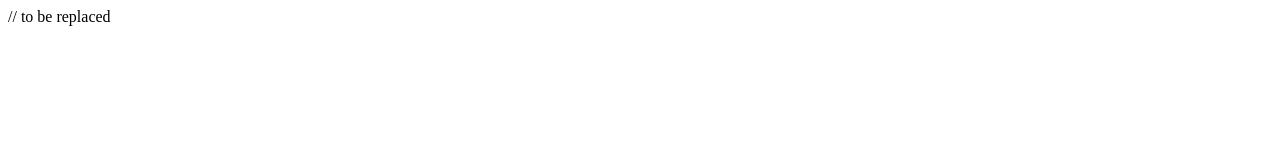
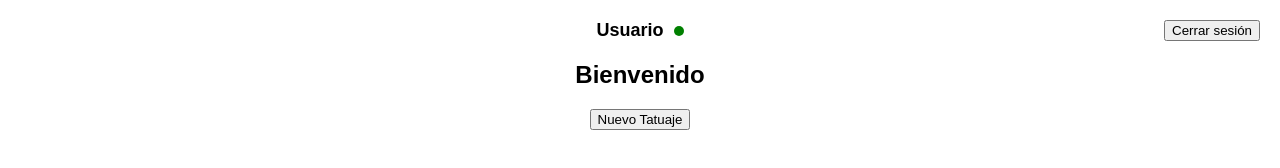
Before and after one commit to FLIK29/chat-form-tickets, a website: page public/index.html in a window 1280 px wide. Drawn offline with Linux system fonts and the light colour scheme.

Commit message:
index.html

```diff
--- a/public/index.html
+++ b/public/index.html
@@ -1 +1,78 @@
-// to be replaced
+<!DOCTYPE html>
+<html lang="en">
+<head>
+  <meta charset="UTF-8" />
+  <title>Chat Tattoo App</title>
+  <style>
+    body {
+      font-family: sans-serif;
+      text-align: center;
+      margin: 0;
+      padding: 20px;
+    }
+    .header {
+      display: flex;
+      justify-content: center;
+      align-items: center;
+      gap: 10px;
+      font-weight: bold;
+      font-size: 18px;
+    }
+    .status-dot {
+      width: 10px;
+      height: 10px;
+      border-radius: 50%;
+      background-color: green;
+    }
+    #logout-btn {
+      position: absolute;
+      right: 20px;
+      top: 20px;
+    }
+    .view {
+      display: none;
+    }
+    .active {
+      display: block;
+    }
+    .ticket-button {
+      margin: 10px;
+      padding: 10px;
+      display: block;
+    }
+  </style>
+</head>
+<body>
+  <button id="logout-btn">Cerrar sesión</button>
+  <div class="header">
+    <div id="user-name">Usuario</div>
+    <div class="status-dot"></div>
+  </div>
+
+  <!-- Vistas -->
+  <div id="waiting-room" class="view active">
+    <h2>Bienvenido</h2>
+    <button id="new-ticket-btn">Nuevo Tatuaje</button>
+    <div id="ticket-list"></div>
+  </div>
+
+  <div id="form-view" class="view">
+    <form id="tattoo-form">
+      <input type="text" name="idea" placeholder="Idea de tatuaje" required><br>
+      <input type="text" name="placement" placeholder="Ubicación en el cuerpo" required><br>
+      <input type="text" name="size" placeholder="Tamaño" required><br>
+      <input type="text" name="appointment" placeholder="Día y hora preferida" required><br>
+      <button type="submit">Enviar</button>
+    </form>
+  </div>
+
+  <div id="chat-view" class="view">
+    <div id="chat-log"></div>
+    <input type="text" id="chat-input" placeholder="Escribe aquí...">
+    <button id="chat-send">Enviar</button>
+    <button id="back-btn">Regresar a la sala de espera</button>
+  </div>
+
+  <script type="module" src="app.js"></script>
+</body>
+</html>
```
